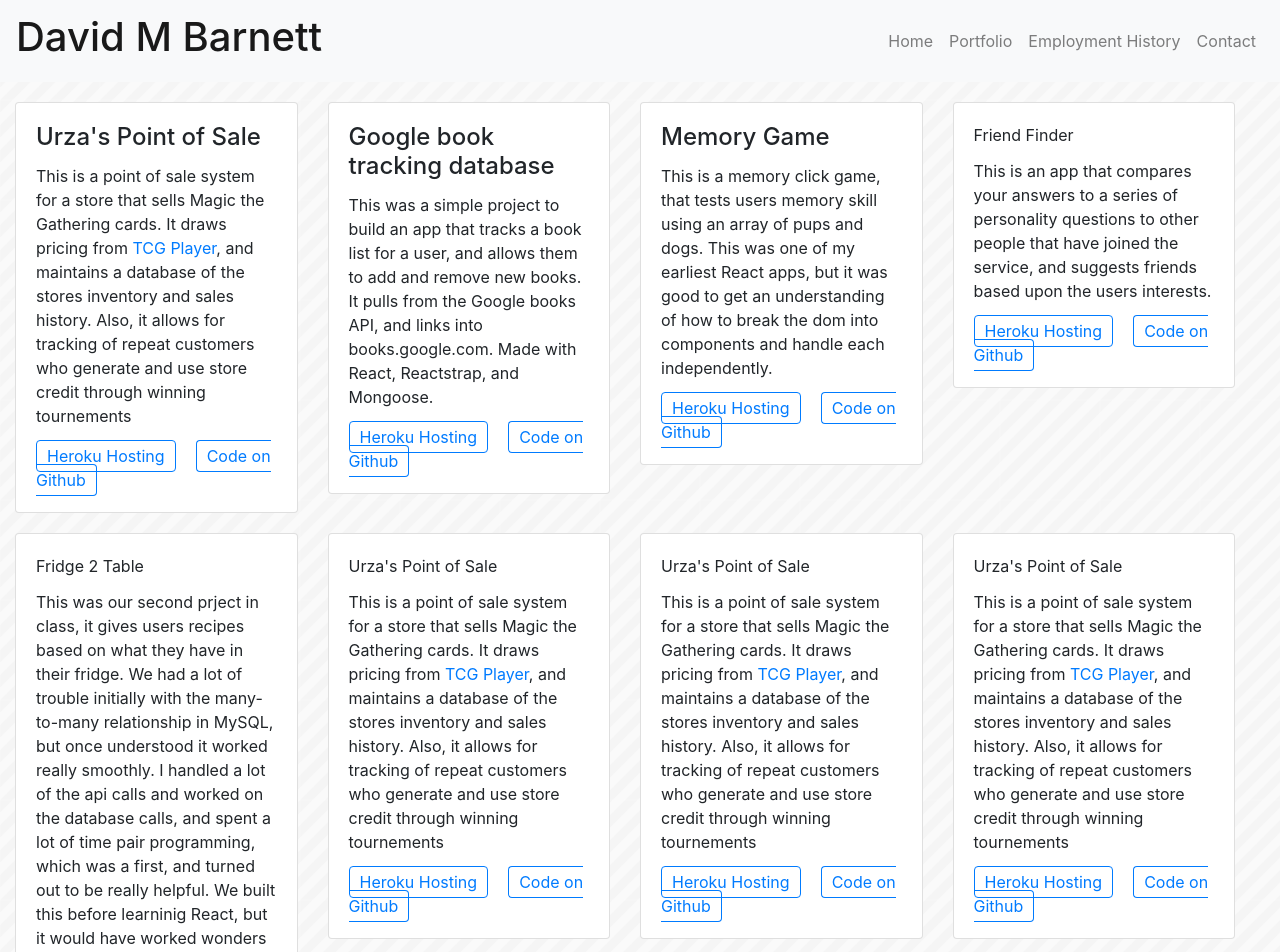
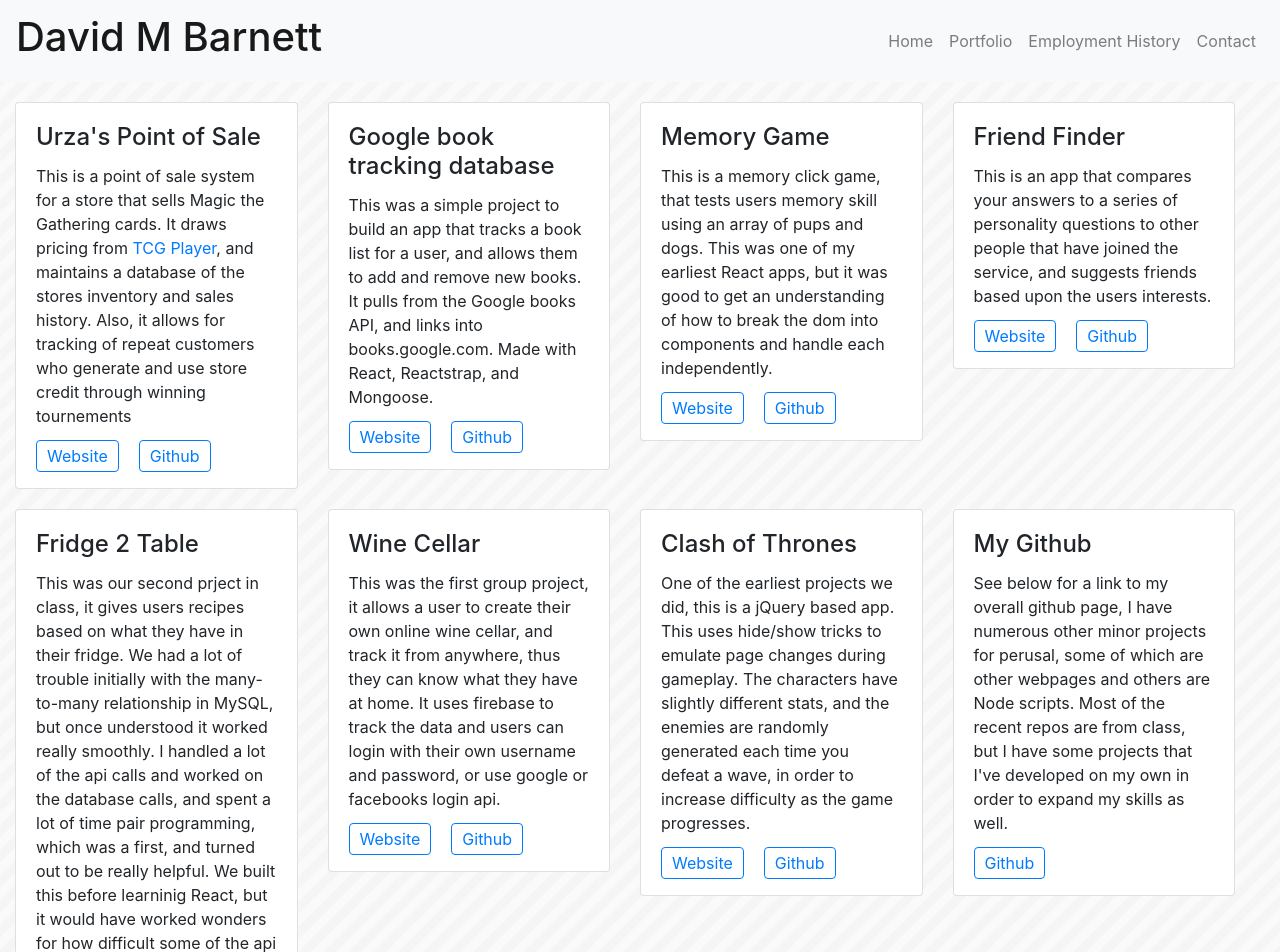
Before and after one commit to DMBarnett/reactportfolio, a React (Create React App) app: page /Portfolio in a window 1280 px wide. Shown: the top 952 px of the page. Built offline with nearby package versions, Linux system fonts and the light colour scheme.

Commit message:
portfolio page done

```diff
--- a/src/screens/Portfolio/index.js
+++ b/src/screens/Portfolio/index.js
@@ -12,8 +12,8 @@ function Portfolio(props){
               <CardBody>
                 <CardTitle><h4>Urza's Point of Sale</h4></CardTitle>
                 <CardText>This is a point of sale system for a store that sells Magic the Gathering cards.  It draws pricing from <a href="tcgplayer.com">TCG Player</a>, and maintains a database of the stores inventory and sales history.  Also, it allows for tracking of repeat customers who generate and use store credit through winning tournements</CardText>
-                <CardLink href="https://murmuring-shelf-36712.herokuapp.com/">Heroku Hosting</CardLink>
-                <CardLink href="https://github.com/DMBarnett/pointofsale">Code on Github</CardLink>
+                <CardLink href="https://murmuring-shelf-36712.herokuapp.com/">Website</CardLink>
+                <CardLink href="https://github.com/DMBarnett/pointofsale">Github</CardLink>
               </CardBody>
             </Card>
           </Col>
@@ -22,8 +22,8 @@ function Portfolio(props){
               <CardBody>
                 <CardTitle><h4>Google book tracking database</h4></CardTitle>
                 <CardText>This was a simple project to build an app that tracks a book list for a user, and allows them to add and remove new books. It pulls from the Google books API, and links into books.google.com.  Made with React, Reactstrap, and Mongoose.</CardText>
-                <CardLink href="https://salty-forest-82379.herokuapp.com/">Heroku Hosting</CardLink>
-                <CardLink href="https://github.com/DMBarnett/searchgooglebooks">Code on Github</CardLink>
+                <CardLink href="https://salty-forest-82379.herokuapp.com/">Website</CardLink>
+                <CardLink href="https://github.com/DMBarnett/searchgooglebooks">Github</CardLink>
               </CardBody>
             </Card>
           </Col>
@@ -32,18 +32,18 @@ function Portfolio(props){
               <CardBody>
                 <CardTitle><h4>Memory Game</h4></CardTitle>
                 <CardText>This is a memory click game, that tests users memory skill using an array of pups and dogs.  This was one of my earliest React apps, but it was good to get an understanding of how to break the dom into components and handle each independently.</CardText>
-                <CardLink href="https://aqueous-savannah-77755.herokuapp.com/">Heroku Hosting</CardLink>
-                <CardLink href="https://github.com/DMBarnett/theclickgame">Code on Github</CardLink>
+                <CardLink href="https://aqueous-savannah-77755.herokuapp.com/">Website</CardLink>
+                <CardLink href="https://github.com/DMBarnett/theclickgame">Github</CardLink>
               </CardBody>
             </Card>
           </Col>
           <Col sm="6" md="3">
           <Card>
               <CardBody>
-                <CardTitle>Friend Finder</CardTitle>
+                <CardTitle><h4>Friend Finder</h4></CardTitle>
                 <CardText>This is an app that compares your answers to a series of personality questions to other people that have joined the service, and suggests friends based upon the users interests.</CardText>
-                <CardLink href="https://polar-citadel-33844.herokuapp.com/">Heroku Hosting</CardLink>
-                <CardLink href="https://github.com/DMBarnett/friendFinder">Code on Github</CardLink>
+                <CardLink href="https://polar-citadel-33844.herokuapp.com/">Website</CardLink>
+                <CardLink href="https://github.com/DMBarnett/friendFinder">Github</CardLink>
               </CardBody>
             </Card>
           </Col>
@@ -52,40 +52,39 @@ function Portfolio(props){
           <Col sm="6" md="3">
             <Card>
               <CardBody>
-                <CardTitle>Fridge 2 Table</CardTitle>
+                <CardTitle><h4>Fridge 2 Table</h4></CardTitle>
                 <CardText>This was our second prject in class, it gives users recipes based on what they have in their fridge.  We had a lot of trouble initially with the many-to-many relationship in MySQL, but once understood it worked really smoothly. I handled a lot of the api calls and worked on the database calls, and spent a lot of time pair programming, which was a first, and turned out to be really helpful.  We built this before learninig React, but it would have worked wonders for how difficult some of the api calls became.</CardText>
-                <CardLink href="https://radiant-fortress-59044.herokuapp.com/index.html">Heroku Hosting</CardLink>
-                <CardLink href="https://github.com/DMBarnett/project2">Code on Github</CardLink>
+                <CardLink href="https://radiant-fortress-59044.herokuapp.com/index.html">Website</CardLink>
+                <CardLink href="https://github.com/DMBarnett/project2">Github</CardLink>
               </CardBody>
             </Card>
           </Col>
           <Col sm="6" md="3">
           <Card>
               <CardBody>
-                <CardTitle>Urza's Point of Sale</CardTitle>
-                <CardText>This is a point of sale system for a store that sells Magic the Gathering cards.  It draws pricing from <a href="tcgplayer.com">TCG Player</a>, and maintains a database of the stores inventory and sales history.  Also, it allows for tracking of repeat customers who generate and use store credit through winning tournements</CardText>
-                <CardLink href="https://murmuring-shelf-36712.herokuapp.com/">Heroku Hosting</CardLink>
-                <CardLink href="https://github.com/DMBarnett/pointofsale">Code on Github</CardLink>
+                <CardTitle><h4>Wine Cellar</h4></CardTitle>
+                <CardText>This was the first group project, it allows a user to create their own online wine cellar, and track it from anywhere, thus they can know what they have at home. It uses firebase to track the data and users can login with their own username and password, or use google or facebooks login api.</CardText>
+                <CardLink href="https://lylekarim.github.io/wine-cellar/index.html">Website</CardLink>
+                <CardLink href="https://github.com/DMBarnett/wine-cellar">Github</CardLink>
               </CardBody>
             </Card>
           </Col>
           <Col sm="6" md="3">
           <Card>
               <CardBody>
-                <CardTitle>Urza's Point of Sale</CardTitle>
-                <CardText>This is a point of sale system for a store that sells Magic the Gathering cards.  It draws pricing from <a href="tcgplayer.com">TCG Player</a>, and maintains a database of the stores inventory and sales history.  Also, it allows for tracking of repeat customers who generate and use store credit through winning tournements</CardText>
-                <CardLink href="https://murmuring-shelf-36712.herokuapp.com/">Heroku Hosting</CardLink>
-                <CardLink href="https://github.com/DMBarnett/pointofsale">Code on Github</CardLink>
+                <CardTitle><h4>Clash of Thrones</h4></CardTitle>
+                <CardText>One of the earliest projects we did, this is a jQuery based app.  This uses hide/show tricks to emulate page changes during gameplay.  The characters have slightly different stats, and the enemies are randomly generated each time you defeat a wave, in order to increase difficulty as the game progresses.</CardText>
+                <CardLink href="https://dmbarnett.github.io/unit-4-game/">Website</CardLink>
+                <CardLink href="https://github.com/DMBarnett/unit-4-game">Github</CardLink>
               </CardBody>
             </Card>
           </Col>
           <Col sm="6" md="3">
           <Card>
               <CardBody>
-                <CardTitle>Urza's Point of Sale</CardTitle>
-                <CardText>This is a point of sale system for a store that sells Magic the Gathering cards.  It draws pricing from <a href="tcgplayer.com">TCG Player</a>, and maintains a database of the stores inventory and sales history.  Also, it allows for tracking of repeat customers who generate and use store credit through winning tournements</CardText>
-                <CardLink href="https://murmuring-shelf-36712.herokuapp.com/">Heroku Hosting</CardLink>
-                <CardLink href="https://github.com/DMBarnett/pointofsale">Code on Github</CardLink>
+                <CardTitle><h4>My Github</h4></CardTitle>
+                <CardText>See below for a link to my overall github page, I have numerous other minor projects for perusal, some of which are other webpages and others are Node scripts.  Most of the recent repos are from class, but I have some projects that I've developed on my own in order to expand my skills as well.</CardText>
+                <CardLink href="https://github.com/DMBarnett">Github</CardLink>
               </CardBody>
             </Card>
           </Col>
```
